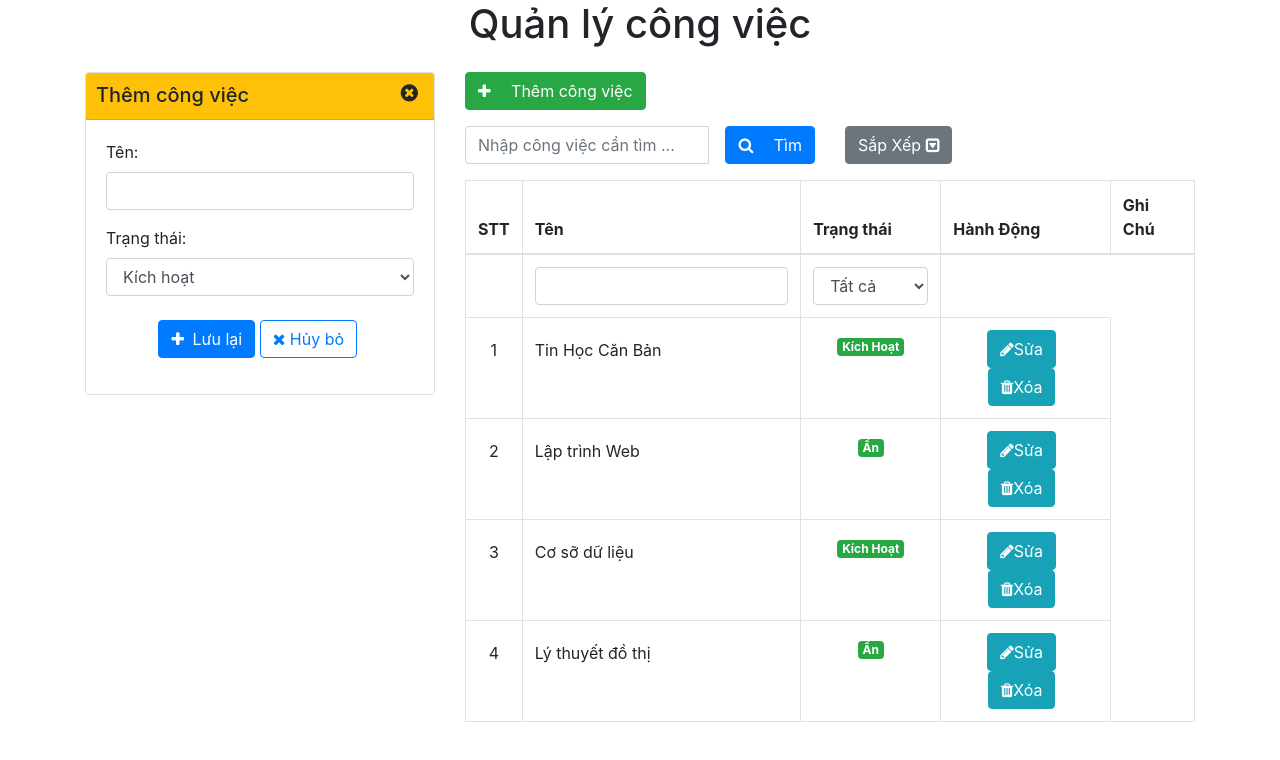
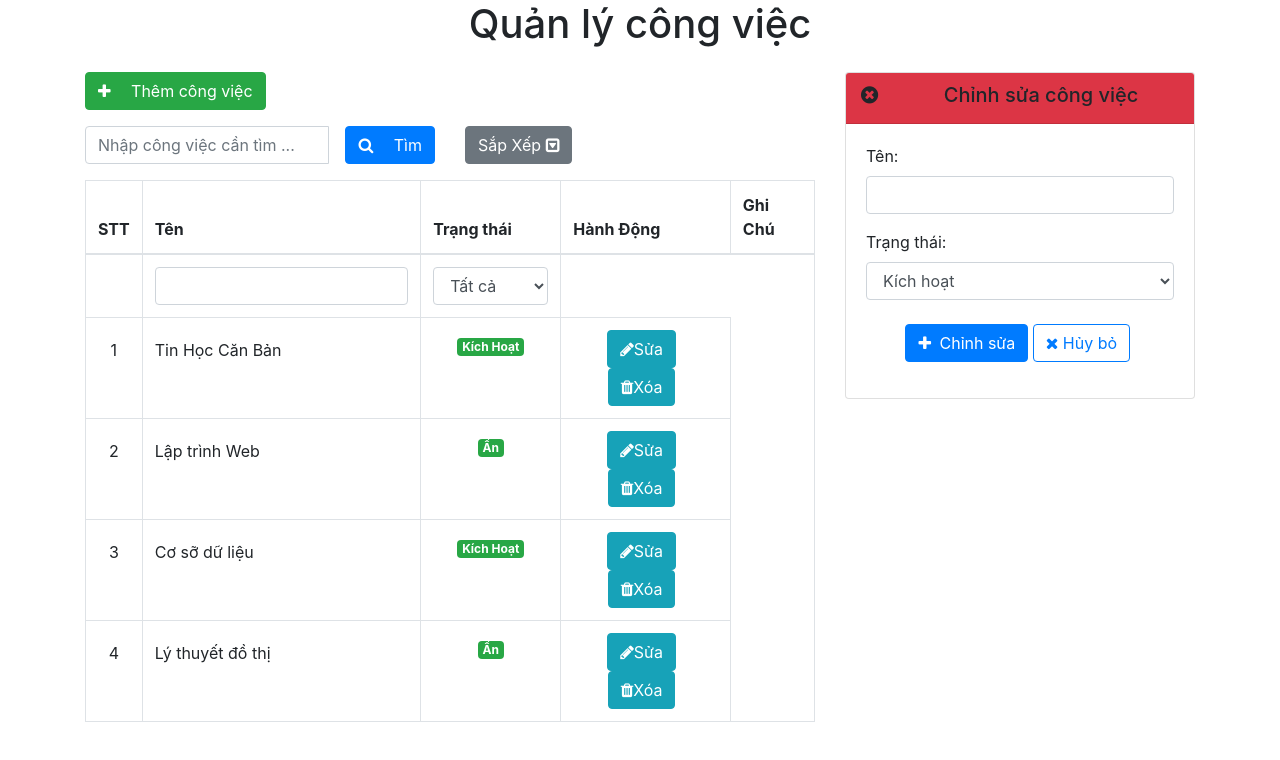
Before and after one commit to stupidlazyguy/to-do-list, a React (Create React App) app: page / in a window 1280 px wide. Shown: the top 760 px of the page. Built offline with nearby package versions, Linux system fonts and the light colour scheme.

Commit message:
Edit ToDo

```diff
--- a/public/Script.js
+++ b/public/Script.js
@@ -2,6 +2,7 @@ $('document').ready(()=>{
     let AddTodoList = $('.AddTodoList')
     let hiddenAdd = $(".hiddenAdd")
     hiddenAdd.css('cursor','pointer')
+    hiddenAdd.ready(()=>AddTodoList.css('display',"none"))
     let showAdd = $('.showAdd')
     showAdd.css('cursor','pointer')
     hiddenAdd.click(()=>AddTodoList.css('display',"none"))
--- a/public/Style.css
+++ b/public/Style.css
@@ -12,3 +12,22 @@
     width: 100px;
     background-color: orange;
 }
+
+.edit-box{
+    padding:0px;
+    padding-top:10px;
+    padding-left:10px;
+}
+
+.icon-edit{
+    padding: 0px;
+    padding-bottom:10px;
+    float: left;
+    margin-right: 10px;
+    padding-top: 2px;
+    padding-left: 5px;
+}
+
+.icon-edit-title{
+    text-align: center;
+}
--- a/src/App.js
+++ b/src/App.js
@@ -7,6 +7,7 @@ import Sort from './Components/Sort'
 import TodoLists from './Components/TodoLists'
 import TodoHeading from './Components/TodoHeading'
 import TodoMenu from './Components/TodoMenu'
+import EditTodo from './Components/EditTodo'
 class App extends React.Component {
     constructor(props) {
         super(props)
@@ -21,7 +22,7 @@ class App extends React.Component {
         let addtodo = this.state.todo
         addtodo.push(todo)
         this.setState(addtodo)
-        console.log(this.state.todo)
+        // console.log(this.state.todo)
     }
     render() {
         return (
@@ -51,15 +52,18 @@ class App extends React.Component {
                                         <TodoHeading />
                                     </thead>
                                     <tbody>
-                                    {/* Menu of heading */}
+                                        {/* Menu of heading */}
                                     <TodoMenu />
-                                    {/* List do do */}
-                                    {/* List of menu to do list  */}
+                                        {/* List do do */}
+                                        {/* List of menu to do list  */}
                                     <TodoLists setTodo={this.state.todo}/>
                                     </tbody>
                                 </table>
                             </div>
                         </div>
+                    </div>
+                    <div className="col-xs-4 col-sm-4 col-md-4 col-lg-4 mt-3">
+                        <EditTodo/>
                     </div>
                 </div>
             </div>
--- /dev/null
+++ b/src/Components/EditTodo.js
@@ -0,0 +1,49 @@
+import React from 'react'
+
+
+class EditTdo extends React.Component{
+
+
+    render(){
+        return (<div className="card">
+            <div className="card-header bg-danger edit-box">
+                <h5 className="card-title icon-edit-title">
+                    <span className="fa fa-times-circle icon-edit"></span>
+                        <p >Chỉnh sửa công việc</p>
+                </h5>
+            </div>
+            <div className="card-body">
+                                <form onSubmit={this.onSubmitFrom}>
+                    <div className="form-group">
+                        <label>Tên: </label>
+                        <input
+                            type="text"
+                            className="form-control"
+                            name="name"
+                            onChange={this.onHandleChange}
+                        />
+                    </div>
+                    <div className="form-group">
+                        <label>Trạng thái: </label>
+                        <br />
+                        <select className="form-control" name="status" onChange={this.onHandleChange}>
+                            <option value="true">Kích hoạt</option>
+                            <option value="false">Ẩn</option>
+                        </select>
+                        <br />
+                        <div className="text-center">
+                            <button type="submit" className="btn btn-primary">
+                                <span className="fa fa-plus mr-1"></span> Chỉnh sửa
+                                </button>&nbsp;
+                                <button type="reset" className="btn btn-outline-primary">
+                                <span className="fa fa-close"></span> Hủy bỏ
+                                </button>&nbsp;
+                            </div>
+                    </div>
+                </form>
+            </div>
+        </div>)
+    }
+}
+
+export default EditTdo
--- a/src/Components/TodoLists.js
+++ b/src/Components/TodoLists.js
@@ -4,8 +4,9 @@ import Todo from './Todo'
 class TodoLists extends React.Component{
 
     renderTodo=()=>{
-        var Todos = this.props.setTodo
+        let Todos = this.props.setTodo
         return Todos.map(function(value,index){
+            console.log(<Todo todo={value} key={index} count={index}/>)
             return <Todo todo={value} key={index} count={index}/>
         })
     }
```
Also changed, not shown: src/Components/Todo.js (+5 -5 lines).
